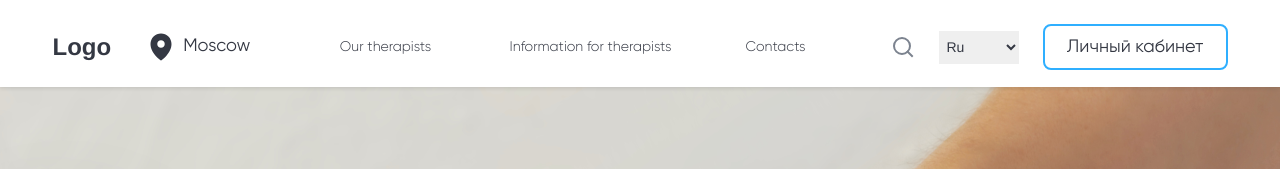
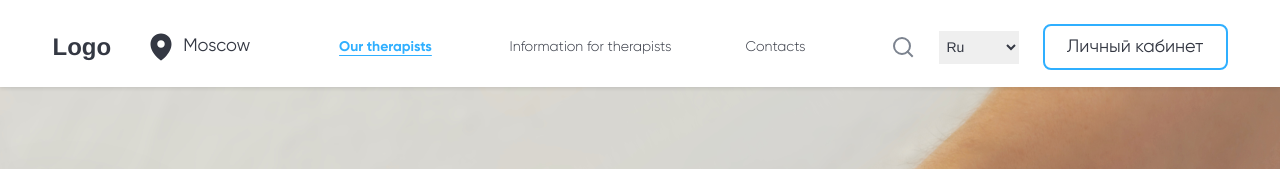
Before and after one commit to Cranio-worldwide/frontend, a Next.js app: page / in a window 1280 px wide. Shown: the top 169 px of the page. Built offline with nearby package versions, Linux system fonts and the light colour scheme.

Commit message:
fix: add active link

```diff
--- a/src/components/ui/NavItem/NavItem.tsx
+++ b/src/components/ui/NavItem/NavItem.tsx
@@ -1,5 +1,6 @@
 import React from 'react';
 import Link from 'next/link';
+import { useRouter } from 'next/router';
 import cn from 'classnames';
 import styles from './NavItem.module.scss';
 
@@ -10,8 +11,14 @@ interface NavProps {
 }
 
 export const NavItem: React.FC<NavProps> = ({ children, className, href }) => {
+  const router = useRouter();
+  const currentRoute = router.pathname;
+
   return (
-    <Link href={href} className={cn(styles.link, className)}>
+    <Link
+      href={href}
+      className={cn(styles.link, currentRoute === href && styles.link_active, className)}
+    >
       {children}
     </Link>
   );
--- a/src/components/ui/NavItems/NavItems.tsx
+++ b/src/components/ui/NavItems/NavItems.tsx
@@ -16,10 +16,10 @@ export const NavItems: React.FC<NavProps> = ({ children, className, header, cont
       <NavItem href="/" className={cn(styles.link_therapists, contrast && styles.contrast)}>
         Our therapists
       </NavItem>
-      <NavItem href="/" className={cn(styles.link_info, contrast && styles.contrast)}>
+      <NavItem href="/info" className={cn(styles.link_info, contrast && styles.contrast)}>
         Information for therapists
       </NavItem>
-      <NavItem href="/" className={cn(styles.link_contacts, contrast && styles.contrast)}>
+      <NavItem href="/contacts" className={cn(styles.link_contacts, contrast && styles.contrast)}>
         Contacts
       </NavItem>
     </nav>
```
